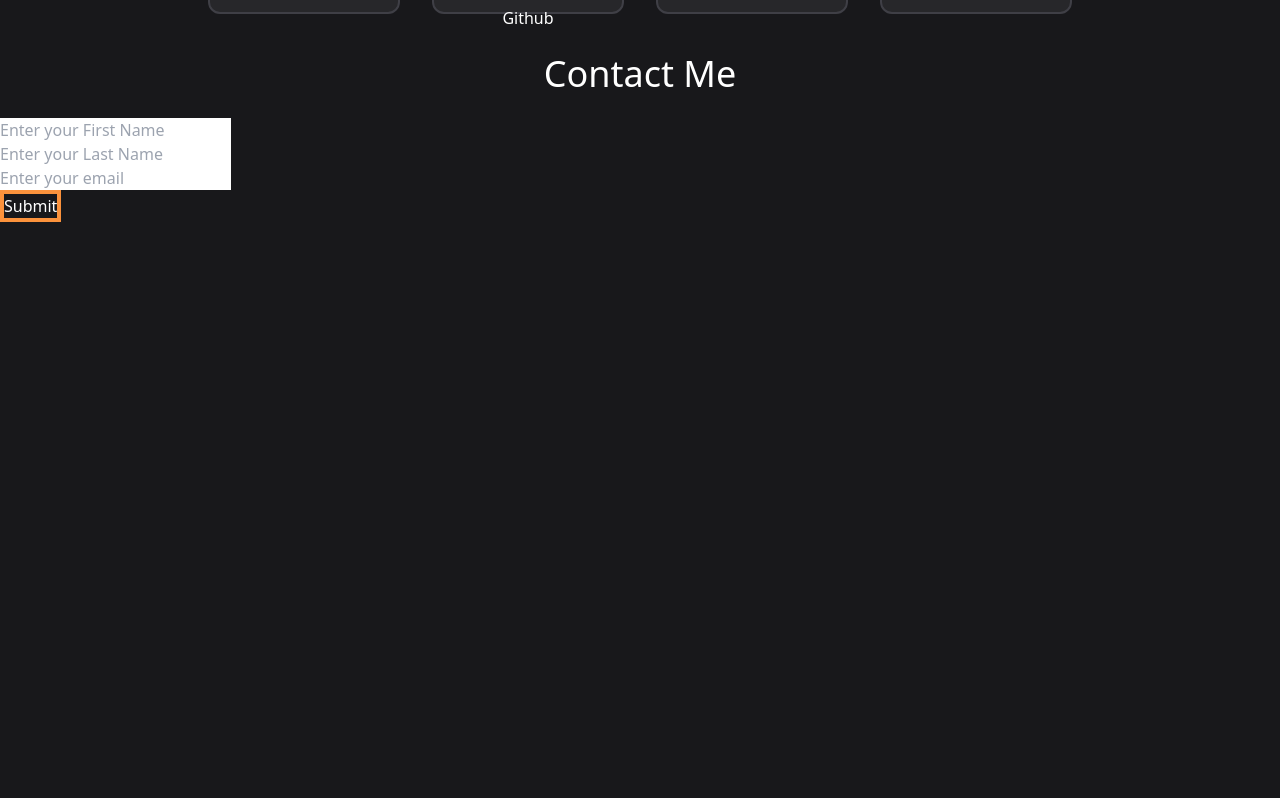
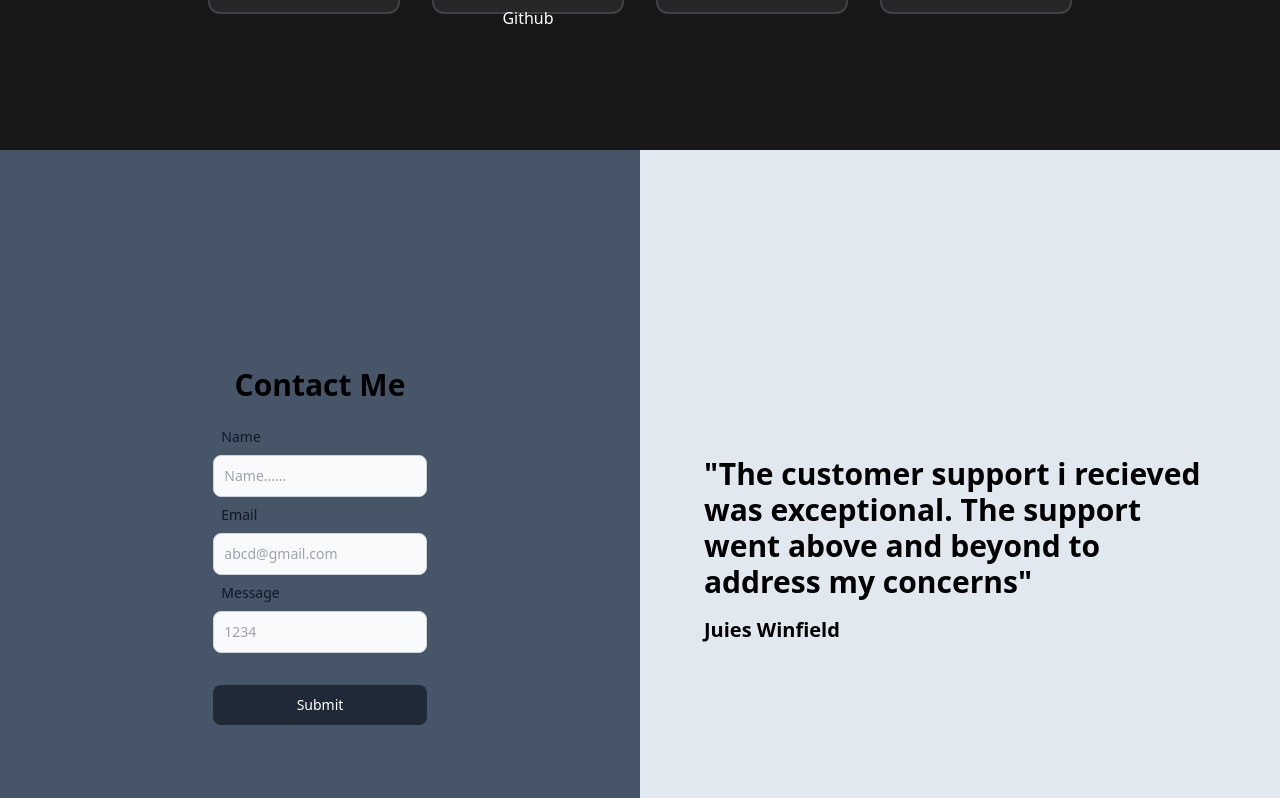
Before and after one commit to prashant2599py/Prashant-s-Developer-Portfolio, a React (Vite) app: page / in a window 1280 px wide. Shown: the part 1642-2440 px from the top of the page. Built offline with nearby package versions, Linux system fonts and the light colour scheme.

Commit message:
Contact Section completed

```diff
--- a/src/App.jsx
+++ b/src/App.jsx
@@ -4,6 +4,7 @@ import Body from './components/Body'
 import Skills from './components/Skills'
 import Experience from './components/Experience'
 import ContactMe from './components/ContactMe'
+import { Contact } from './components/Contact'
 
 
 function App() {
@@ -17,7 +18,8 @@ function App() {
       </Body>
       <Skills />
       <Experience />
-      <ContactMe />
+      <div className='h-28 bg-zinc-900' />
+      <Contact/>
 
     </div>
   )
--- /dev/null
+++ b/src/components/Auth.tsx
@@ -0,0 +1,63 @@
+import { ChangeEvent, useState } from "react"
+import React from "react"
+export const Auth = () => {
+
+    const [postInputs, setPostInputs] = useState({
+        name : "",
+        email : "",
+        message : ""
+    })
+
+    function onClickHandler(){
+        setTimeout(()=>{
+            console.log(postInputs);
+        }, 2*1000);
+
+    }
+
+    return <div className="h-screen bg-slate-600  flex justify-center flex-col ">
+        <div className="flex justify-center">
+            <div className="w-1/3">
+
+                <div className="text-3xl font-extrabold text-black flex justify-center">Contact Me</div>
+                <div className="pt-4">
+                    <LabelledInputType label="Name" placeholder="Name......" onChange={(e) => {
+                        setPostInputs({
+                            ...postInputs,
+                            name : e.target.value
+                        })
+                    }}/>
+                    <LabelledInputType label="Email" placeholder="abcd@gmail.com" onChange={(e) => {
+                        setPostInputs({
+                            ...postInputs,
+                            email : e.target.value
+                        })
+                    }}/>
+                    <LabelledInputType label="Message" placeholder="1234" onChange={(e) => {
+                        setPostInputs({
+                            ...postInputs,
+                            message : e.target.value
+                        })
+                    }}/>
+                    <button onClick={onClickHandler} type="button" className="w-full mt-8 text-white bg-gray-800 hover:bg-gray-900 focus:outline-none focus:ring-4
+                    focus:ring-gray-300 font-medium rounded-lg text-sm px-5 py-2.5 me-2 mb-2 dark:bg-gray-800 dark:hover:bg-gray-700
+                    dark:focus:ring-gray-700 dark:border-gray-700">Submit</button>
+                </div>
+            </div>
+        </div>
+    </div>
+}
+
+interface LabelledInputType{
+    label : string,
+    placeholder : string,
+    onChange : (e : React.ChangeEvent<HTMLInputElement>) => void,
+
+}
+function LabelledInputType({label, placeholder, onChange}: LabelledInputType){
+    return <div>
+        <label className="block mb-2 pt-2 pl-2 text-sm font-medium text-gray-900 dark:text-black">{label}</label>
+        <input  onChange={onChange}  type="text" id="first_name" className="bg-gray-50 border border-gray-300 text-gray-900 text-sm rounded-lg
+         focus:ring-blue-500 focus:border-blue-500 block w-full p-2.5" placeholder={placeholder} required />
+    </div>
+}
--- /dev/null
+++ b/src/components/Contact.jsx
@@ -0,0 +1,17 @@
+import { Quote } from "./Quote"
+import { Auth } from "./Auth"
+
+export const Contact = () => {
+    return(
+        <div>
+            <div className="grid grid-cols-1 lg:grid-cols-2">
+                <div>
+                    <Auth/>
+                </div>
+                <div className="hidden lg:block">
+                    <Quote/>
+                </div>
+            </div>
+        </div>
+    )
+}
--- a/src/components/ContactMe.jsx
+++ b/src/components/ContactMe.jsx
@@ -6,39 +6,64 @@ function ContactMe() {
     register,
     handleSubmit,
     watch,
-    formState: { errors, isSubmitting},
+    formState: { errors, isSubmitting },
   } = useForm();
 
-  const delay = (d)=> {
-    return new Promise((resolve, reject) =>{
-        setTimeout(()=>{
-            resolve();
-        }, d* 1000);
-    })
-  }
+  const delay = (d) => {
+    return new Promise((resolve, reject) => {
+      setTimeout(() => {
+        resolve();
+      }, d * 1000);
+    });
+  };
 
-  const onSubmission = async (data) =>{
-    await delay(2)
-        console.log(data);
-  }
+  const onSubmission = async (data) => {
+    await delay(2);
+    console.log(data);
+  };
 
   return (
-    <div className="h-screen">
-      <div className="bg-zinc-900 flex justify-center pt-4 ">
-        <div className="p-2 text-white text-4xl max-w-screen-md my-4">Contact Me</div>
-      </div>
-      <form onSubmit={handleSubmit(onSubmission)}>
-        <input type="text" placeholder="Enter your First Name" className="w-80%"
-                     {...register("firstName", { required: true})} /> <br />
-        <input type="text" placeholder="Enter your Last Name" {...register("lastName", { required: true })} /> <br />
+    <div className="h-screen w-screen ">
 
-        {errors.firstName && <p>First name is required</p>}
-        {errors.lastName && <p>Last name is required.</p>}
 
-        <input type="email" placeholder="Enter your email" {...register("email", {required: true})} /> <br />
+        <div className="bg-zinc-900 flex justify-center pt-4 ">
+          <div className="p-2 text-white text-4xl max-w-screen-md my-4 mt-12">
+            Contact Me
+          </div>
+        </div>
+        <form onSubmit={handleSubmit(onSubmission)} className="flex justify-center">
+            <input
+                type="text"
+                placeholder="Enter your First Name"
+                className="px-2 h-12 w-128  bg-zinc-800 border-solid border-2 border-zinc-700 rounded-xl mx-4
+                my-4 content-center items-center"
+                {...register("firstName", { required: true })}
+            />{" "}
+            <br />
+            <input
+              type="text"
+              placeholder="Enter your Last Name"
+              className="px-2 h-12 w-128  bg-zinc-800 border-solid border-2 border-zinc-700 rounded-xl my-4 content-center items-center"
+              {...register("lastName", { required: true })}
+              />{" "}
+            <br />
+            {errors.firstName && <p>First name is required</p>}
+            {errors.lastName && <p>Last name is required.</p>}
+            <input
+              type="email"
+              placeholder="Enter your email"
+              className="px-2 h-12 w-128  bg-zinc-800 border-solid border-2 border-zinc-700 rounded-xl my-4 content-center items-center"
+              {...register("email", { required: true })}
+              />{" "}
+            <br />
+            <input
+              disabled={isSubmitting}
+              type="submit"
+              value="Submit"
+              className="px-2 pb-1 h-12 w-28 text-xl text-white border-solid border-zinc-800 border-4 rounded-xl"
+              />
+        </form>
 
-        <input disabled={isSubmitting} type="submit" value="Submit" className="text-white border-solid border-orange-400 border-4" />
-      </form>
     </div>
   );
 }
--- /dev/null
+++ b/src/components/Quote.jsx
@@ -0,0 +1,19 @@
+export const Quote = () => {
+    return(
+        <div className="bg-slate-200 h-screen flex justify-center flex-col">
+            <div className="flex justify-center">
+                <div className="max-w-lg">
+
+                    <div className="text-3xl font-bold">
+                        "The customer support i recieved was exceptional. The support went above and beyond to
+                            address my concerns"
+                    </div>
+                    <div className="max-w-lg  text-xl font-semibold mt-4">
+                        Juies Winfield
+                    </div>
+                </div>
+            </div>
+
+        </div>
+    )
+}
--- a/src/components/Skills.jsx
+++ b/src/components/Skills.jsx
@@ -3,7 +3,7 @@ import SkillsList from "./SkillsList";
 import cards from "../cards";
 function Skills() {
   return (
-    <div>
+    <div className="h-screen bg-zinc-900">
       <div className="bg-zinc-900 flex justify-center pt-4 ">
         <div className="p-2 text-white text-4xl max-w-screen-md my-4">My Skills</div>
       </div>
--- a/src/components/SkillsList.jsx
+++ b/src/components/SkillsList.jsx
@@ -7,7 +7,7 @@ function SkillsList({ cards }) {
       <ul className="grid grid-cols-1 gap-4 sm:grid-cols-2 md:grid-cols-3 lg:grid-cols-4 gap-x-8 gap-y-12 ">
         {cards.map((card) => {
           return (
-            <div key={card.id} className="h-48 w-48 bg-zinc-800 border-solid border-2 border-zinc-700 rounded-xl cursor-pointer  hover:bg-orange-400">
+            <div key={card.id} className="h-48 w-48 bg-zinc-800 border-solid border-2 border-zinc-700 rounded-xl cursor-pointer">
               <div className="h-34 my-4">
                 <img src={card.src} alt="developer_image" />
               </div>
```
